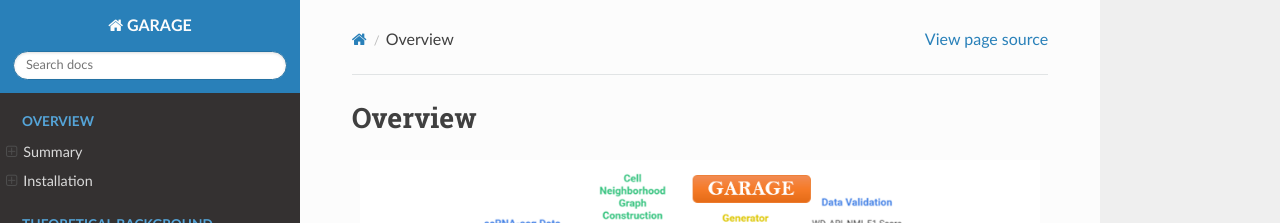
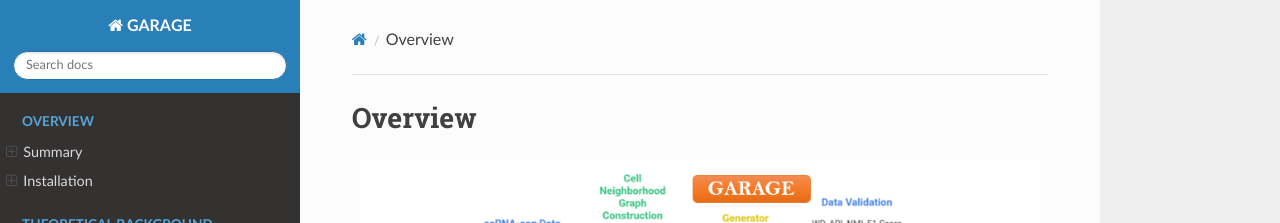
Before and after one commit to RitwikGanguly/GARAGE, a Sphinx documentation site: the page built from docs/index.rst, in a window 1280 px wide and 900 px high. Shown: the top 223 px of the window. Built offline with Sphinx 7.4.7 and the Read the Docs theme 3.1.0, drawn with Linux system fonts in a browser that asks for light colours.

Commit message:
Update conf.py

```diff
--- a/docs/conf.py
+++ b/docs/conf.py
@@ -43,7 +43,7 @@ html_theme_options = {
 
     # GitHub options
     'github_url': 'https://github.com/RitwikGanguly/GARAGE',
-    'use_edit_page_button': True,  # Shows "Edit on GitHub" instead of "View page source"
+    'use_edit_page_button': True,  # Shows "Edit on GitHub" button
 }
 
 html_context = {
@@ -52,6 +52,9 @@ html_context = {
     'github_version': 'main',      # Branch name, e.g., 'main' or 'master'
     'doc_path': 'docs',            # Path to your docs directory in the repo
 }
+
+# -- Remove "View page source" button ---------------------------------------
+html_show_sourcelink = False      # This disables the top-right "View page source" button
 
 # -- Extra: Support for code highlighting ------------------------------------
 pygments_style = 'sphinx'        # Syntax highlighting for code blocks
```
